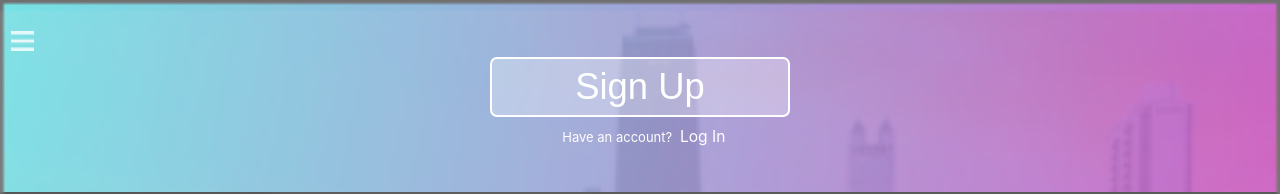
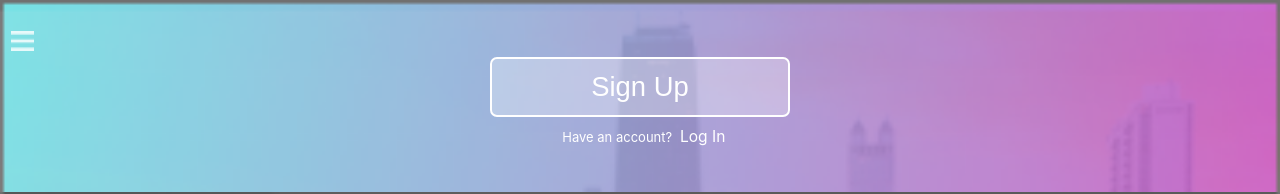
Before and after one commit to luke01455/repeat-mobile2, a React (Create React App) app: page /#/ in a window 1280 px wide. Shown: the top 194 px of the page. Built offline with nearby package versions, Linux system fonts and the light colour scheme.

Commit message:
few final changes for new

```diff
--- a/public/index.html
+++ b/public/index.html
@@ -13,10 +13,9 @@
 
     <link rel="manifest" href="%PUBLIC_URL%/manifest.json" />
 
-    <title>React App</title>
+    <title>Repeat Mobile Only</title>
   </head>
   <body>
-    <noscript>You need to enable JavaScript to run this app.</noscript>
     <div id="root"></div>
   </body>
 </html>
--- a/src/components/top-section/top-section.styles.css
+++ b/src/components/top-section/top-section.styles.css
@@ -40,12 +40,11 @@
     z-index: 0;
     border:2.7px solid white;
     border-radius:7%;
-    font-size:0.875;
     width: 37%;
     height: 6.5vh;
     background-color: rgba(255,255,255, 0.3);
     color: white;
-    font-size: 1.4em;
+    font-size: calc(21px + 0.5vw);
     border-radius: 7px;
     max-width: 300px;
     min-height: 60px;
```
